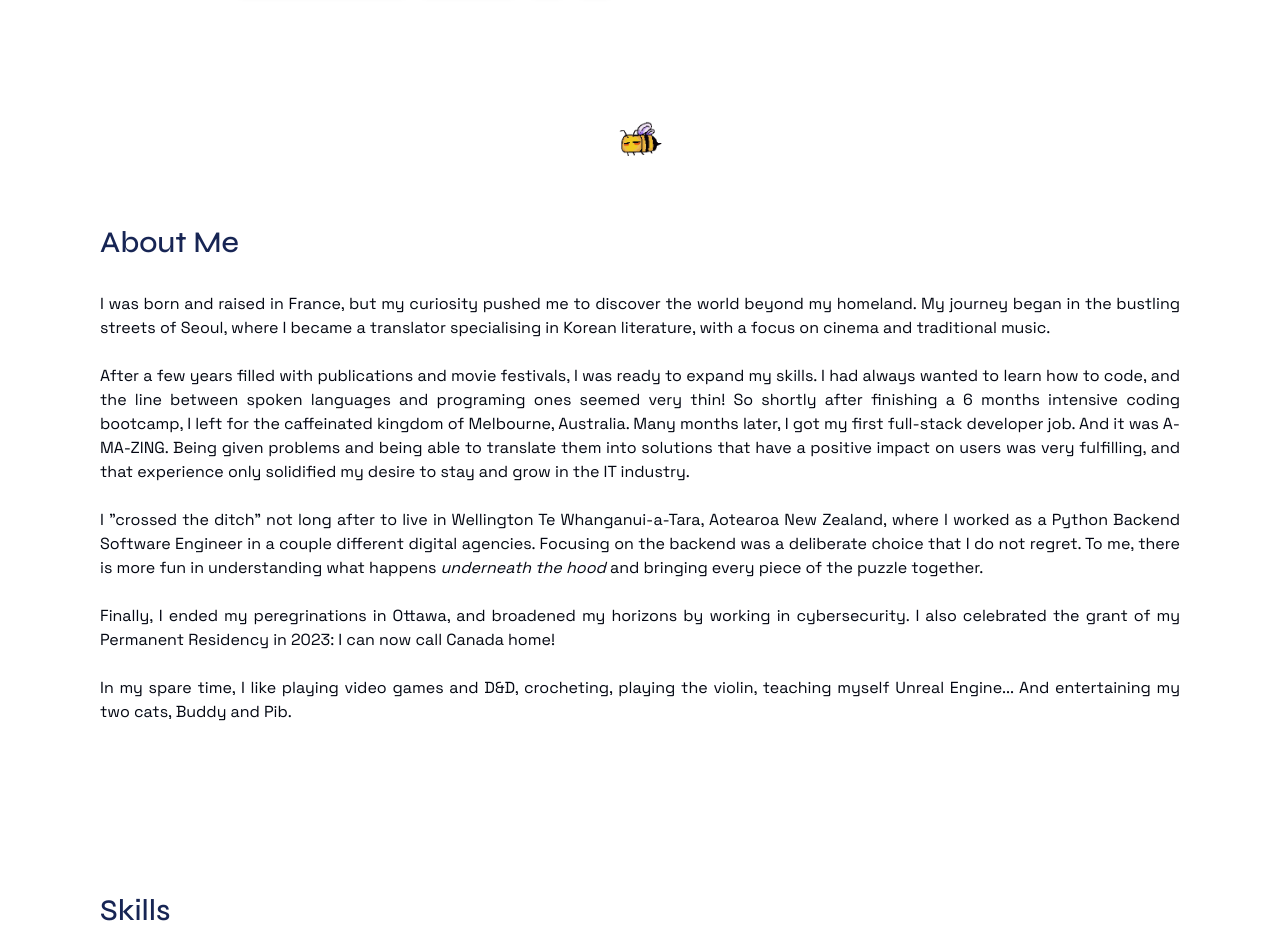
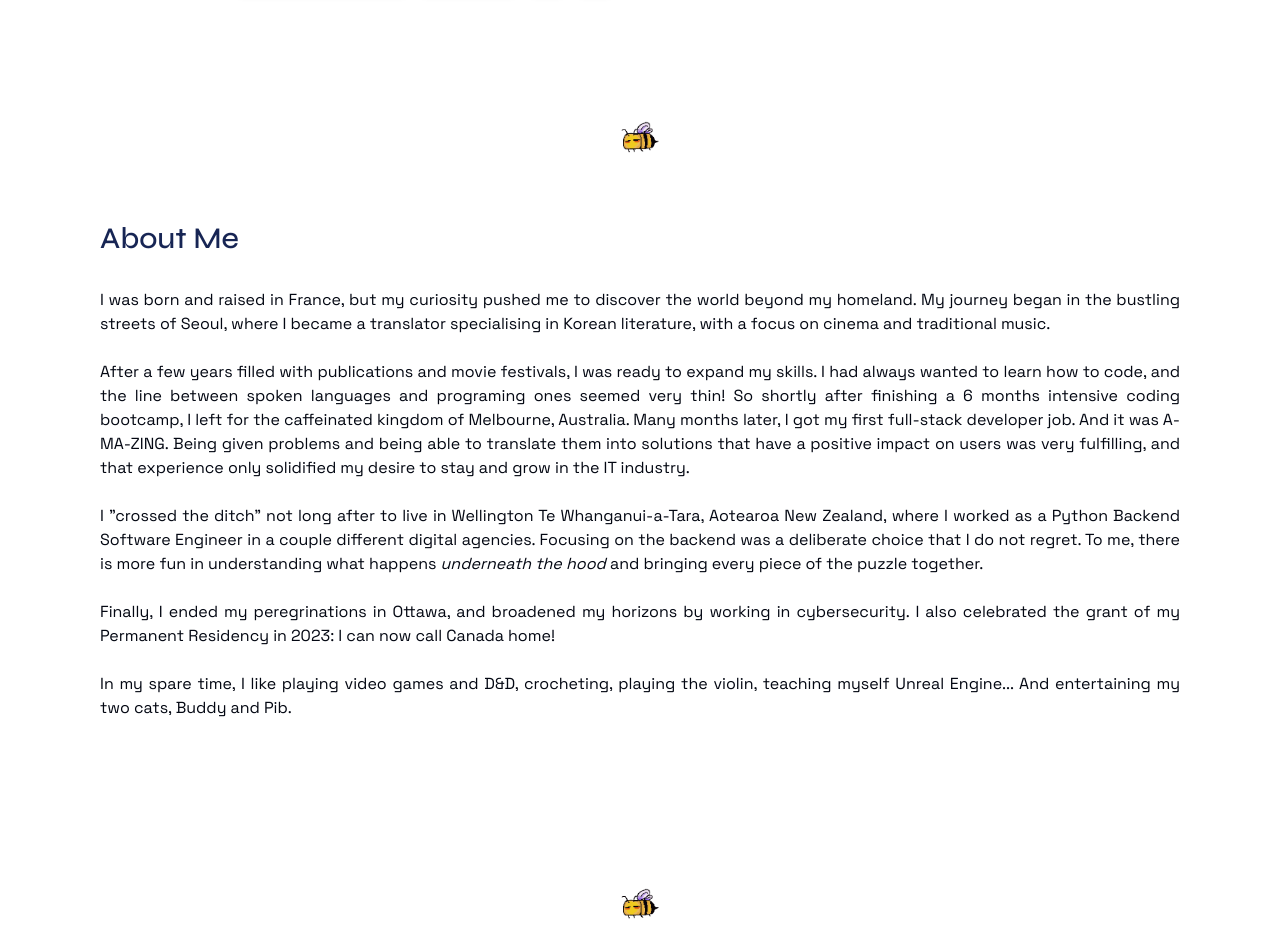
Before and after one commit to MissaDavid/my-profile, a Next.js app: page / in a window 1280 px wide. Shown: the part 460-1412 px from the top of the page. Built offline with nearby package versions, Linux system fonts and the light colour scheme; no server answers.

Commit message:
(src): divider between each section
Signed-off-by: Mel Tamplin <mei.chohee@gmail.com>

```diff
--- a/src/app/page.tsx
+++ b/src/app/page.tsx
@@ -8,9 +8,11 @@ export default function Home() {
   return (
     <main className="flex flex-col items-center px-4 gap-y-16">
       <Intro />
+      <Divider className="mt-16"/>
+      <About />
       <Divider />
-      <About />
       <Skills />
+      <Divider className="mt-6"/>
       <Contact />
     </main>
   );
--- a/src/components/divider.tsx
+++ b/src/components/divider.tsx
@@ -3,10 +3,12 @@ import React from "react";
 import {motion} from "framer-motion";
 import Image from "next/image";
 
-export default function Divider() {
+type DividerProps = { className?: string };
+
+function Divider({ className}: DividerProps ) {
   return (
     <motion.div
-      className="mt-16"
+      className={className}
       initial={{opacity: 0, y: 100}}
       animate={{opacity: 1, y: 0}}
       transition={{delay: 0.125}}
@@ -14,9 +16,11 @@ export default function Divider() {
       <Image
       src="/images/Cute_Bee.png"
       alt="pixel art of a cute bee"
-      width={45}
-      height={40}
+      width={40}
+      height={35}
       />
     </motion.div>
   );
-}
+};
+
+export default Divider;
```
